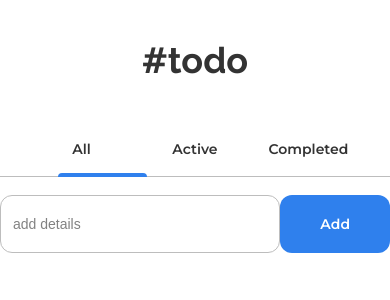
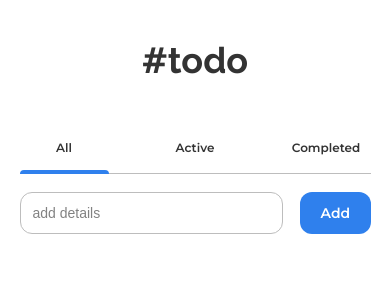
Before and after one commit to bibmode/todo-app, a React (Create React App) app: page / in a window 390 px wide. Shown: the top 300 px of the page. Built offline with nearby package versions, Linux system fonts and the light colour scheme.

Commit message:
responsive css

```diff
--- a/src/AppDivider/AppDivider.styles.js
+++ b/src/AppDivider/AppDivider.styles.js
@@ -2,7 +2,7 @@ import styled from "styled-components";
 
 export const Wrapper = styled.div`
   height: 100vh;
-  width: 60.8rem;
+  width: min(60.8rem, 90%);
 
   h1 {
     font-family: "Raleway", sans-serif;
@@ -36,6 +36,7 @@ export const Delete = styled.button`
   color: #fff;
   outline: 0;
   border: 0;
+  transition: all 0.3s ease;
 
   .material-icons-outlined {
     font-size: 1.4rem;
--- a/src/AppDivider/index.js
+++ b/src/AppDivider/index.js
@@ -4,7 +4,6 @@ import OptionsBar from "../OptionsBar";
 import Todo from "../Todo";
 import { Delete, Todos, Wrapper } from "./AppDivider.styles";
 import { BrowserRouter as Router, Route, Switch } from "react-router-dom";
-import { useEffect } from "react/cjs/react.development";
 
 const AppDivider = () => {
   const [entries, setEntries] = useState([]);
@@ -19,14 +18,12 @@ const AppDivider = () => {
       return el;
     });
     setEntries(newEntries1);
-    console.log(entries);
   };
 
   //remove entry in system
   const deleteEntry = (id) => {
     const newEntries2 = entries.filter((el) => el.id !== id[0]);
     setEntries(newEntries2);
-    //countCompleted();
   };
 
   //remove all completed entries
@@ -35,7 +32,6 @@ const AppDivider = () => {
       (el) => el.completed === false
     );
     setEntries(incompleteEntriesRemain);
-    console.log(entries);
   };
 
   return (
@@ -80,6 +76,18 @@ const AppDivider = () => {
           </Route>
 
           <Route exact path="/active">
+            <InputBar
+              getValues={(value) => {
+                setEntries(
+                  entries.concat({
+                    description: value,
+                    id: idCount,
+                    completed: false,
+                  })
+                );
+                setIdCount(idCount + 1);
+              }}
+            />
             <Todos>
               {entries.map((entry, index) => {
                 if (
--- a/src/InputBar/InputBar.styles.js
+++ b/src/InputBar/InputBar.styles.js
@@ -14,6 +14,10 @@ export const Input = styled.input`
   border-radius: 1.2rem;
   width: 78%;
   padding-inline: 1.2rem;
+
+  @media only screen and (max-width: 40.6em) {
+    width: 75%;
+  }
 
   ::placeholder {
     font-size: inherit;
@@ -37,9 +41,15 @@ export const Add = styled.button`
   border: none;
   outline: none;
   padding: 2rem 4rem;
+  text-align: center;
   border-radius: 1.2rem;
   background-color: #2f80ed;
   cursor: pointer;
+
+  @media only screen and (max-width: 40.6em) {
+    width: 20%;
+    padding: 1.2rem 0;
+  }
 
   transition: all 0.3s ease;
 
--- a/src/InputBar/index.js
+++ b/src/InputBar/index.js
@@ -30,7 +30,6 @@ const InputBar = (props) => {
         }}
       />
       <Add
-        accessKey="13"
         onClick={() => {
           if (value.trim() !== "") props.getValues(value);
           setValue("");
--- a/src/OptionsBar/OptionsBar.styles.js
+++ b/src/OptionsBar/OptionsBar.styles.js
@@ -14,11 +14,23 @@ export const Wrapper = styled.div`
     height: 4px;
     position: absolute;
     bottom: -1px;
-    left: 5.8rem;
+    //left: 10%;
     border-radius: 4px 4px 0px 0px;
     transition: all 0.3s ease;
 
-    transform: ${(props) => props.position};
+    left: ${(props) => {
+      if (props.status === "all") return "10%";
+      if (props.status === "active") return "42.8%";
+      if (props.status === "completed") return "75.9%";
+    }};
+
+    @media only screen and (max-width: 40.6em) {
+      left: ${(props) => {
+        if (props.status === "all") return "0%";
+        if (props.status === "active") return "calc(50% - (8.9rem / 2))";
+        if (props.status === "completed") return "calc(100% - 8.9rem)";
+      }};
+    }
   }
 `;
 
@@ -27,6 +39,10 @@ export const List = styled.ul`
   display: flex;
   justify-content: space-between;
   width: 81%;
+
+  @media only screen and (max-width: 40.6em) {
+    width: 100%;
+  }
 `;
 
 export const Option = styled.button`
@@ -41,4 +57,8 @@ export const Option = styled.button`
   padding-block: 1.8rem;
   font-size: 1.4rem;
   font-weight: 600;
+
+  @media only screen and (max-width: 40.6em) {
+    font-size: 1.2rem;
+  }
 `;
--- a/src/OptionsBar/index.js
+++ b/src/OptionsBar/index.js
@@ -3,28 +3,24 @@ import { Link } from "react-router-dom";
 import { useState } from "react";
 
 const OptionsBar = () => {
-  const [status, setStatus] = useState("translateX(0rem)");
+  const [status, setStatus] = useState("all");
 
   return (
-    <Wrapper position={status}>
+    <Wrapper status={status}>
       <List>
         <li>
           <Link to="/">
-            <Option onClick={() => setStatus("translateX(0rem)")}>All</Option>
+            <Option onClick={() => setStatus("all")}>All</Option>
           </Link>
         </li>
         <li>
           <Link to="/active">
-            <Option onClick={() => setStatus("translateX(20.3rem)")}>
-              Active
-            </Option>
+            <Option onClick={() => setStatus("active")}>Active</Option>
           </Link>
         </li>
         <li>
           <Link to="/completed">
-            <Option onClick={() => setStatus("translateX(40.3rem)")}>
-              Completed
-            </Option>
+            <Option onClick={() => setStatus("completed")}>Completed</Option>
           </Link>
         </li>
       </List>
--- a/src/Todo/index.js
+++ b/src/Todo/index.js
@@ -1,5 +1,3 @@
-import { useState } from "react";
-import { useEffect } from "react/cjs/react.development";
 import { Checkbox, Wrapper, Trash } from "./Todo.styles";
 
 const Todo = ({
```
